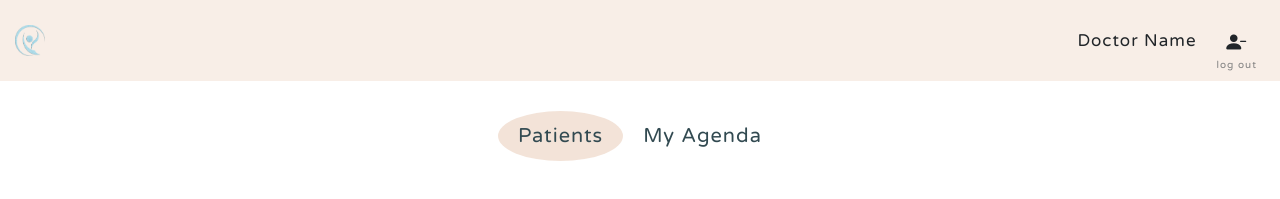
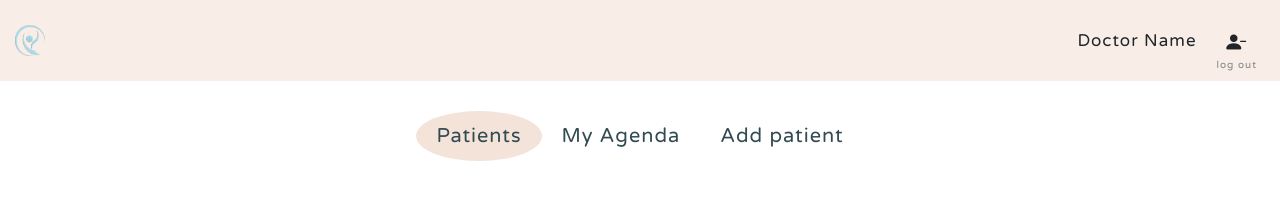
Before and after one commit to RobertaMatera/fit-in-touch, a React (Create React App) app: page /patients in a window 1280 px wide. Shown: the top 199 px of the page. Built offline with nearby package versions, Linux system fonts and the light colour scheme.

Commit message:
add link for "add patient" in navigation component

```diff
--- a/src/components/DoctorsPatient/DoctorsPatientsSectionComponent.tsx
+++ b/src/components/DoctorsPatient/DoctorsPatientsSectionComponent.tsx
@@ -2,15 +2,11 @@ import { Container, Row, Col } from "react-bootstrap";
 import SinglePatientCard from "./SinglePatientCardComponent";
 import Search from "./SearchComponent";
 import Filter from "./FilterComponent";
+import { Link } from "react-router-dom";
 
 const DoctorsPatientsSection = () => {
   return (
     <Container fluid id="DoctorsPatientsSection">
-      {/* <Row>
-        <Col xs={12} className="d-flex justify-content-center my-3">
-          <h2>My Patients</h2>
-        </Col>
-      </Row> */}
       <Row>
         <Col xs={12} className="d-flex justify-content-center">
           <Search />
--- a/src/components/NavigationComponent/NavigationComponent.tsx
+++ b/src/components/NavigationComponent/NavigationComponent.tsx
@@ -50,6 +50,14 @@ const Navigation = () => {
                   My Agenda
                 </NavLink>
               </li>
+              <li className="my-nav-link">
+                <NavLink
+                  to="/add-patient"
+                  className={path === "/add-patient" ? "active" : ""}
+                >
+                  Add patient
+                </NavLink>
+              </li>
             </ul>
           </div>
         </Col>
```
